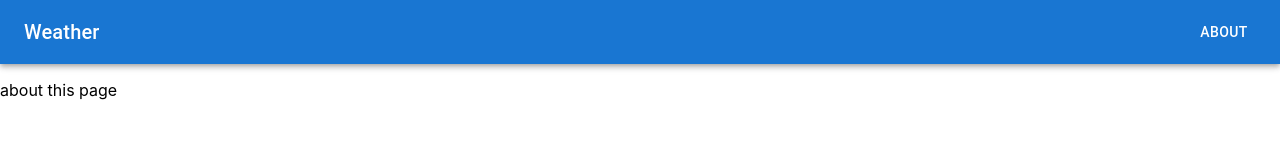
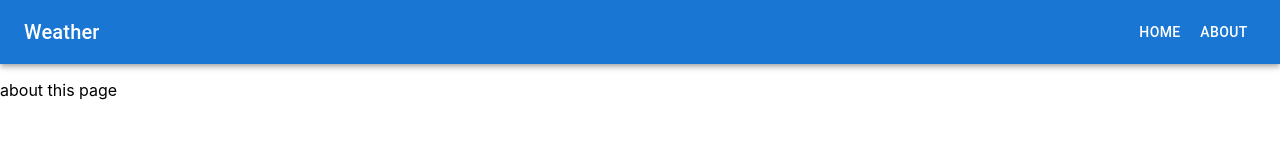
Before and after one commit to linda94/weather-poc, a React (Create React App) app: page /about in a window 1280 px wide. Shown: the top 160 px of the page. Built offline with nearby package versions, Linux system fonts and the light colour scheme.

Commit message:
fix: add useDebounce hook and link to Home page

```diff
--- a/src/components/TopBar.tsx
+++ b/src/components/TopBar.tsx
@@ -10,6 +10,9 @@ const TopBar = () => {
         <Typography variant="h6" component="div" style={{ flexGrow: 1 }}>
           Weather
         </Typography>
+        <Link to="/" className={styles.home}>
+          <Button color="inherit">Home</Button>
+        </Link>
         <Link to="about" className={styles.about}>
           <Button color="inherit">About</Button>
         </Link>
--- a/src/components/topbar.module.css
+++ b/src/components/topbar.module.css
@@ -1,4 +1,5 @@
-.about {
+.about,
+.home {
   text-decoration: initial;
   color: inherit;
 }
```
Also changed, not shown: src/hooks/useDebounce.ts (added, +20 -0 lines).
